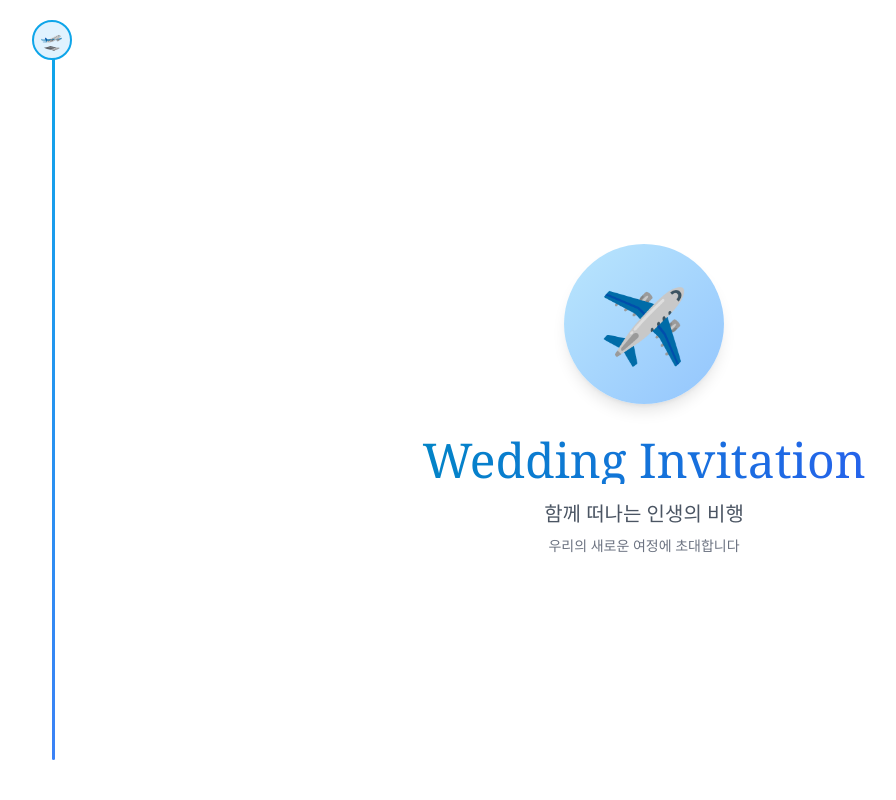
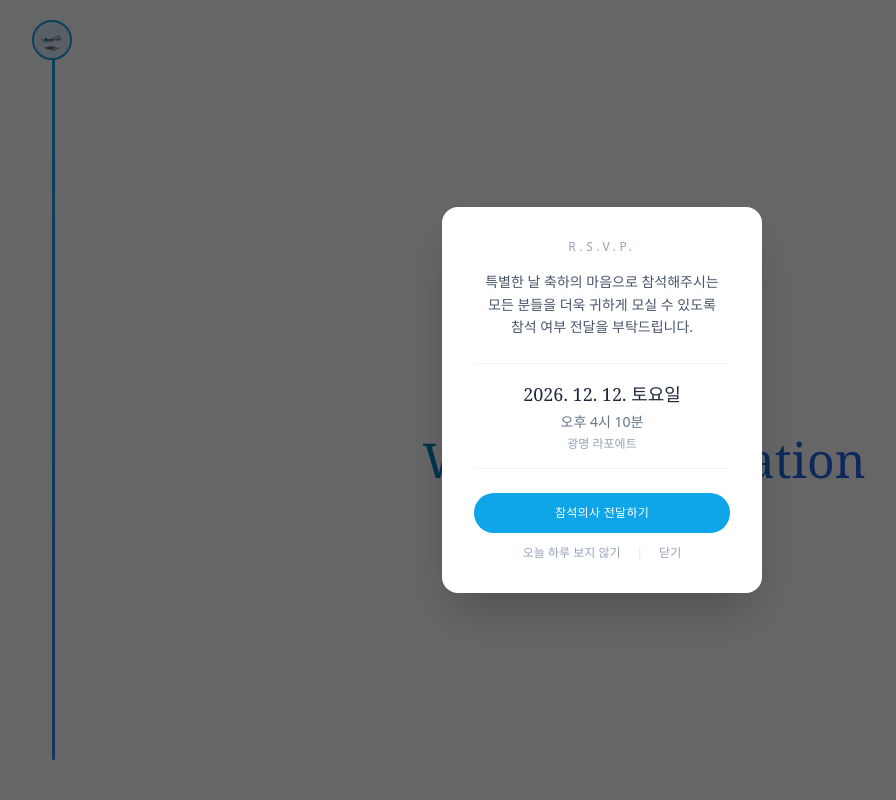
Before and after one commit to 2thumbz/wedding-invite, a Next.js app: page / in a window 1280 px wide. Shown: the top 800 px of the page, without its empty margins (38-934 px from the left). Built offline with nearby package versions, Linux system fonts and the light colour scheme; no server answers; the database is empty.

Commit message:
Add RSVP landing modal, refine RSVP section design, add production env file

```diff
--- a/app/page.tsx
+++ b/app/page.tsx
@@ -4,6 +4,7 @@ import { WeddingInfo } from '@/components/WeddingInfo'
 import { Gallery } from '@/components/Gallery'
 import { Location } from '@/components/Location'
 import { Rsvp } from '@/components/Rsvp'
+import { RsvpModal } from '@/components/RsvpModal'
 import { Contact } from '@/components/Contact'
 import { PhotoUpload } from '@/components/PhotoUpload'
 import { Guestbook } from '@/components/Guestbook'
@@ -13,6 +14,9 @@ import { AnimatedSection } from '@/components/AnimatedSection'
 export default function Home() {
   return (
     <main className="min-h-screen bg-white relative overflow-hidden">
+      {/* 참석의사 전달 랜딩 모달 */}
+      <RsvpModal />
+
       {/* 비행기 애니메이션 */}
       <FlightAnimation />
 
@@ -37,7 +41,9 @@ export default function Home() {
         </AnimatedSection>
 
         <AnimatedSection delay={0.55}>
-          <Rsvp />
+          <div id="rsvp">
+            <Rsvp />
+          </div>
         </AnimatedSection>
 
         <AnimatedSection delay={0.6}>
--- a/components/Rsvp.tsx
+++ b/components/Rsvp.tsx
@@ -58,6 +58,13 @@ export function Rsvp() {
         <p className="text-sm text-slate-500">
           참석 의사를 미리 전달해주시면<br />준비에 큰 도움이 됩니다
         </p>
+
+        <div className="mt-6 mx-auto max-w-xs border border-slate-200 rounded-2xl px-6 py-5">
+          <p className="font-serif text-base text-slate-800 tracking-wide">2026. 12. 12. 토요일</p>
+          <p className="text-sm text-slate-500 mt-1">오후 4시 10분</p>
+          <div className="w-6 h-px bg-slate-300 mx-auto my-3" />
+          <p className="text-sm text-slate-500">광명 라포에트</p>
+        </div>
       </div>
 
       {!isSupabaseConfigured && (
--- /dev/null
+++ b/components/RsvpModal.tsx
@@ -0,0 +1,71 @@
+'use client'
+
+import { useEffect, useState } from 'react'
+
+const DISMISS_KEY = 'rsvp-modal-dismissed-date'
+
+export function RsvpModal() {
+  const [visible, setVisible] = useState(false)
+
+  useEffect(() => {
+    const today = new Date().toDateString()
+    const dismissed = localStorage.getItem(DISMISS_KEY)
+    if (dismissed !== today) {
+      // 약간의 딜레이 후 노출 (진입 애니메이션 느낌)
+      const timer = setTimeout(() => setVisible(true), 400)
+      return () => clearTimeout(timer)
+    }
+  }, [])
+
+  const close = () => setVisible(false)
+
+  const closeForToday = () => {
+    localStorage.setItem(DISMISS_KEY, new Date().toDateString())
+    setVisible(false)
+  }
+
+  const goToRsvp = () => {
+    setVisible(false)
+    document.getElementById('rsvp')?.scrollIntoView({ behavior: 'smooth' })
+  }
+
+  if (!visible) return null
+
+  return (
+    <div className="fixed inset-0 z-[60] bg-black/60 flex items-center justify-center p-6">
+      <div className="bg-white rounded-2xl max-w-xs w-full p-8 text-center shadow-2xl">
+        <p className="text-xs tracking-[0.3em] text-slate-400 mb-4">R.S.V.P.</p>
+        <p className="text-sm text-slate-600 leading-relaxed mb-6">
+          특별한 날 축하의 마음으로 참석해주시는
+          <br />
+          모든 분들을 더욱 귀하게 모실 수 있도록
+          <br />
+          참석 여부 전달을 부탁드립니다.
+        </p>
+
+        <div className="border-t border-b border-slate-100 py-4 mb-6">
+          <p className="font-serif text-lg text-slate-800 mb-1">2026. 12. 12. 토요일</p>
+          <p className="text-sm text-slate-500 mb-1">오후 4시 10분</p>
+          <p className="text-xs text-slate-400">광명 라포에트</p>
+        </div>
+
+        <button
+          onClick={goToRsvp}
+          className="w-full text-xs tracking-wide text-white bg-sky-500 rounded-full px-5 py-3 hover:bg-sky-600 transition-colors mb-3"
+        >
+          참석의사 전달하기
+        </button>
+
+        <div className="flex items-center justify-center gap-4 text-xs text-slate-400">
+          <button onClick={closeForToday} className="hover:text-slate-600 transition-colors">
+            오늘 하루 보지 않기
+          </button>
+          <span className="text-slate-200">|</span>
+          <button onClick={close} className="hover:text-slate-600 transition-colors">
+            닫기
+          </button>
+        </div>
+      </div>
+    </div>
+  )
+}
```
Also changed, not shown: 1 other file (tests, documents, lock files or other folders).
